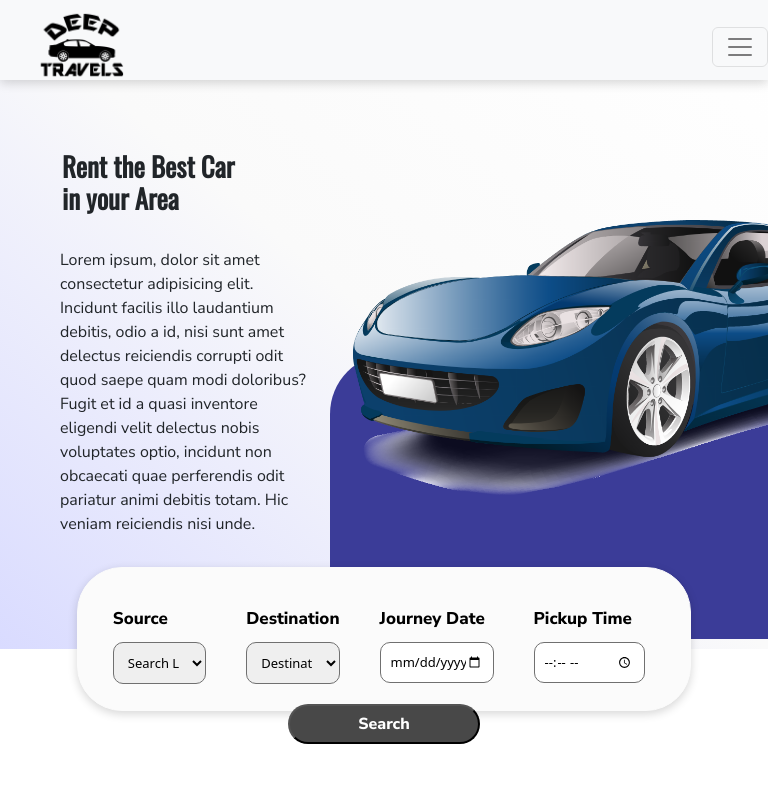
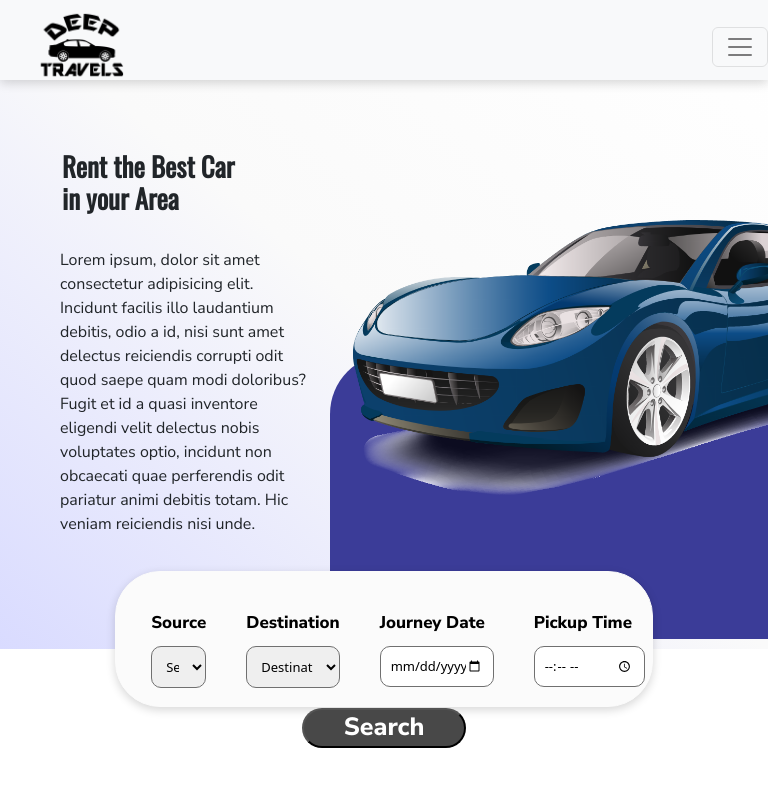
Before and after one commit to adarshraj26/Deep-Travels, a React (Create React App) app: page / in a window 768 px wide. Shown: the top 800 px of the page. Built offline with nearby package versions, Linux system fonts and the light colour scheme.

Commit message:
tab-view changes

```diff
--- a/src/Components/style.css
+++ b/src/Components/style.css
@@ -1065,8 +1065,8 @@ footer {
 }
 
 .search-car {
-  height: 18vh;
-  width: 80%;
+  height: 17svh;
+  width: 70%;
 }
 
 .search .inputBox {
@@ -1079,6 +1079,7 @@ footer {
 
 .search-car .search-btn {
   height: 5vh;
+  font-size: 25px;
 }
 
 /* =================== RENT FLOW ==================== */
```
